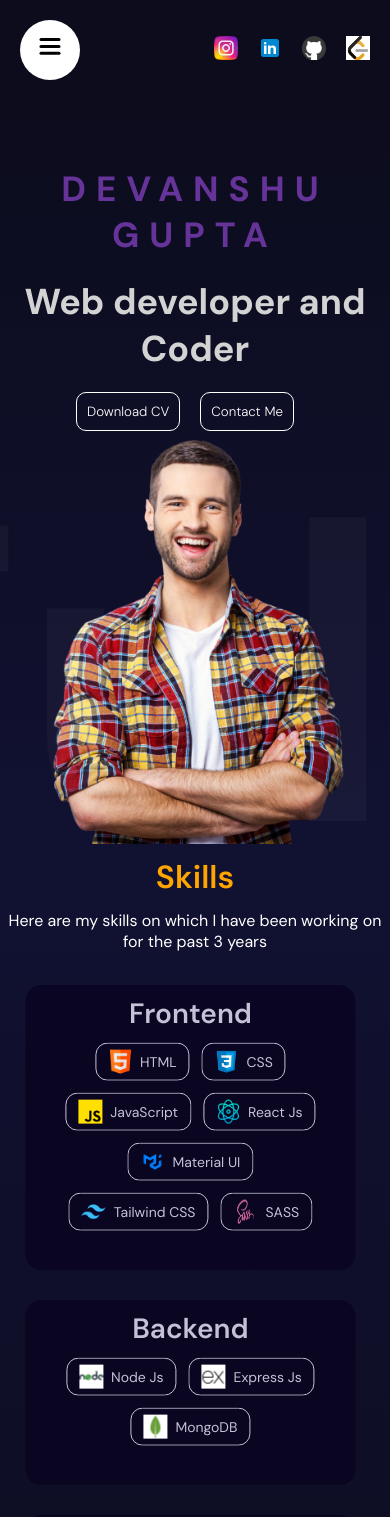
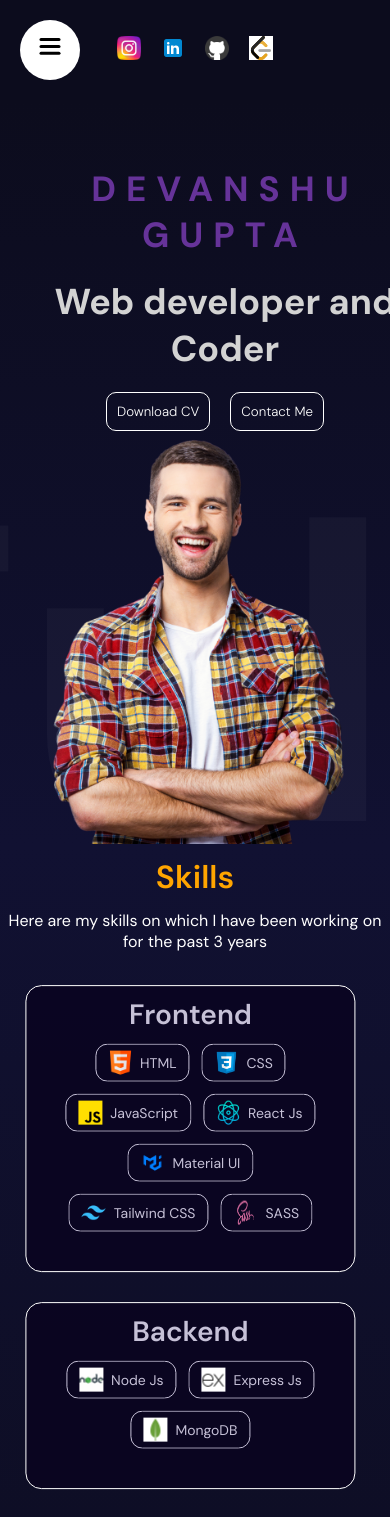
Before and after one commit to devanshugupta24/devanshu_portfolio, a React (Vite) app: page / in a window 390 px wide. Shown: the top 1517 px of the page. Built offline with nearby package versions, Linux system fonts and the light colour scheme.

Commit message:
enhanced responsiveness

```diff
--- a/src/App.jsx
+++ b/src/App.jsx
@@ -18,8 +18,10 @@ const App = () => {
     <section id="Skills">
     <Skills/>
     </section>
+    <div id="Projects">
+    <Project/>
+    </div>
 
-      <Project/>
 
     <section id="Contact">
       <Contact/>
--- a/src/components/hero/hero.scss
+++ b/src/components/hero/hero.scss
@@ -5,6 +5,8 @@
     overflow: hidden;
     background: linear-gradient(180deg,#0c0c1d, #111132);
     position: relative;
+
+
 
 
     .wrapper{
@@ -27,6 +29,12 @@
                 align-items: center;
                 text-align: center;
             }
+
+            @include tablet{
+                margin-left: 30px;
+            }
+
+
 
             h2{
                 font-size: 35px;
--- a/src/components/navbar/navbar.scss
+++ b/src/components/navbar/navbar.scss
@@ -16,6 +16,10 @@
             padding:20px;
         }
 
+        @include tablet{
+            justify-content: space-around;
+        }
+
 
 
         span{
@@ -25,16 +29,25 @@
                 display: none;
             }
 
+
+
+
+
         }
 
         .social{
             display: flex;
             gap: 20px;
 
+
+
             img{
                 width:24px;
                 height: 24px;
+
             }
+
+
         }
     }
 }
--- a/src/components/projects/portfolio.scss
+++ b/src/components/projects/portfolio.scss
@@ -5,6 +5,11 @@
     position: relative;
     margin-top: 200px;
     background: linear-gradient(180deg,#0c0c1d,#111132);
+
+    @include tablet{
+        padding-top: 100px;
+
+    }
 
     .progress{
         position: sticky;
@@ -46,14 +51,21 @@
             justify-content: center;
             gap:50px;
 
+
             @include mobile{
                 flex-direction: column;
+
+            }
+
+            @include tablet{
+                margin-left: 20px;
 
             }
 
             .imageContainer{
                 flex:1;
                 height:50%;
+
 
                 @include mobile{
                    width:100%;
@@ -65,6 +77,8 @@
                     width: 100%;
                     height: 100%;
                     object-fit: cover;
+                    border: 1px solid white;
+                    border-radius: 5px;
 
                     @include mobile{
                         object-fit: contain;
--- a/src/components/skills/Skills.scss
+++ b/src/components/skills/Skills.scss
@@ -6,6 +6,7 @@
     z-index: 1;
     align-items: center;
     background: linear-gradient(180deg, #111132,#0c0c1d,);
+
 
 }
 
@@ -18,6 +19,7 @@
     align-items: center;
     width: 100%;
     gap:12px;
+
 
 }
 
@@ -54,6 +56,7 @@
     justify-content: center;
     gap:30px;
 
+
 }
 
 
@@ -65,6 +68,7 @@
     border-radius: 16px;
     padding: 18px 36px;
     transition:box-shadow 100ms ease-in-out;
+    border:1px solid white;
 
 
     @media (max-width:768px){
@@ -79,7 +83,8 @@
 }
 
 .Skill:hover{
-    box-shadow:0 0 15px rgba(0,123,255,0.8)
+    box-shadow:0 0 15px rgba(0,123,255,0.8);
+    border:none;
 }
 
 
```
Also changed, not shown: src/components/sidebar/links/Links.jsx (line endings or trailing spaces).
